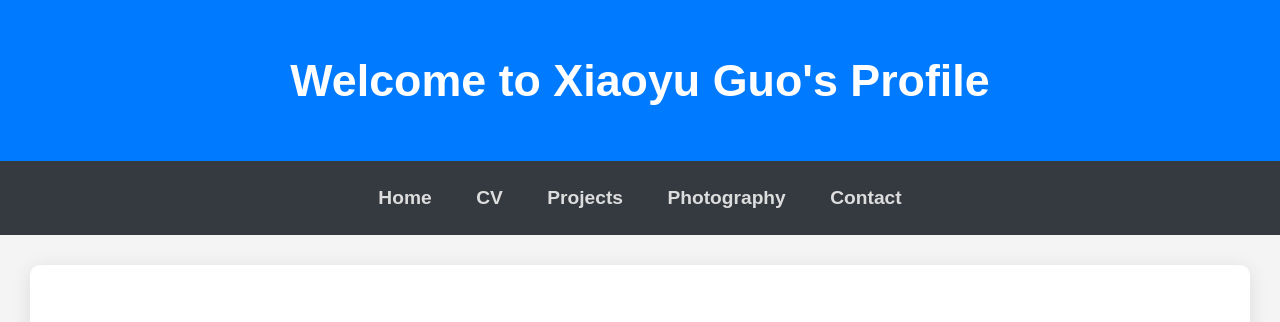
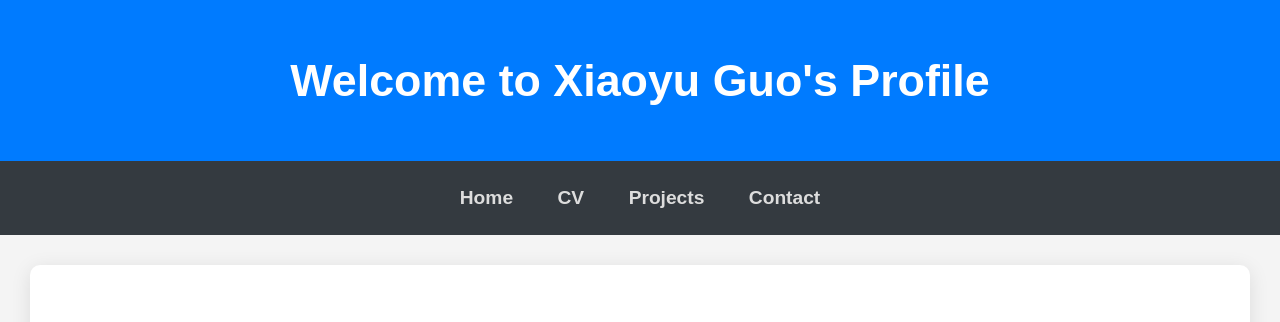
Before and after one commit to xiaoyuguo6/LIS64-PP, a plain HTML site: page index.html in a window 1280 px wide. Shown: the top 322 px of the page. Drawn offline with Linux system fonts and the light colour scheme.

Commit message:
Update index.html

```diff
--- a/index.html
+++ b/index.html
@@ -15,7 +15,6 @@
             <li><a href="#">Home</a></li>
             <li><a href="Xiaoyu_Guo_CV.pdf" target="_blank">CV</a></li>
             <li><a href="https://github.com/xiaoyuguo6" target="_blank">Projects</a></li>
-            <li><a href="photography.html">Photography</a></li>
             <li><a href="#">Contact</a></li>
         </ul>
     </nav>
```
